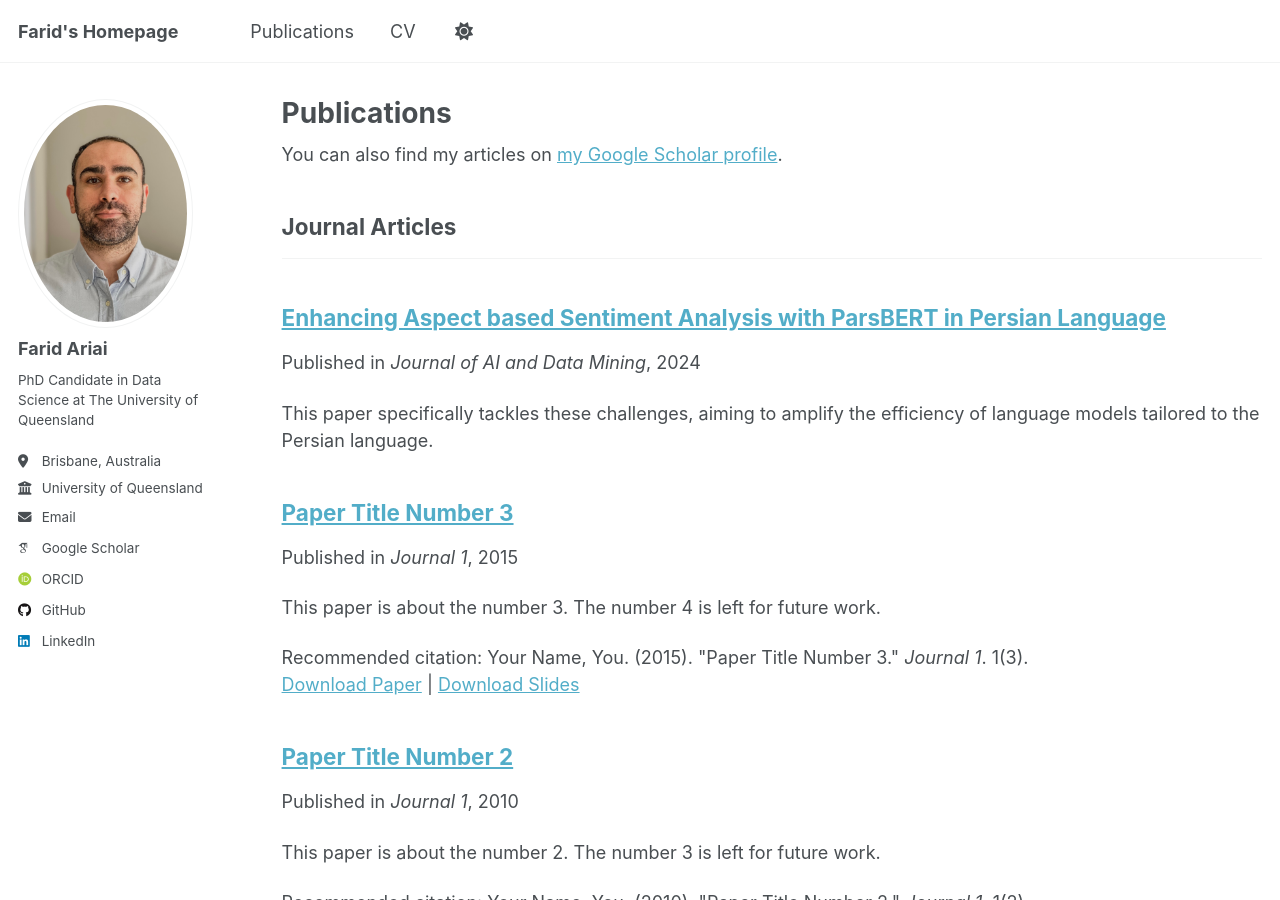
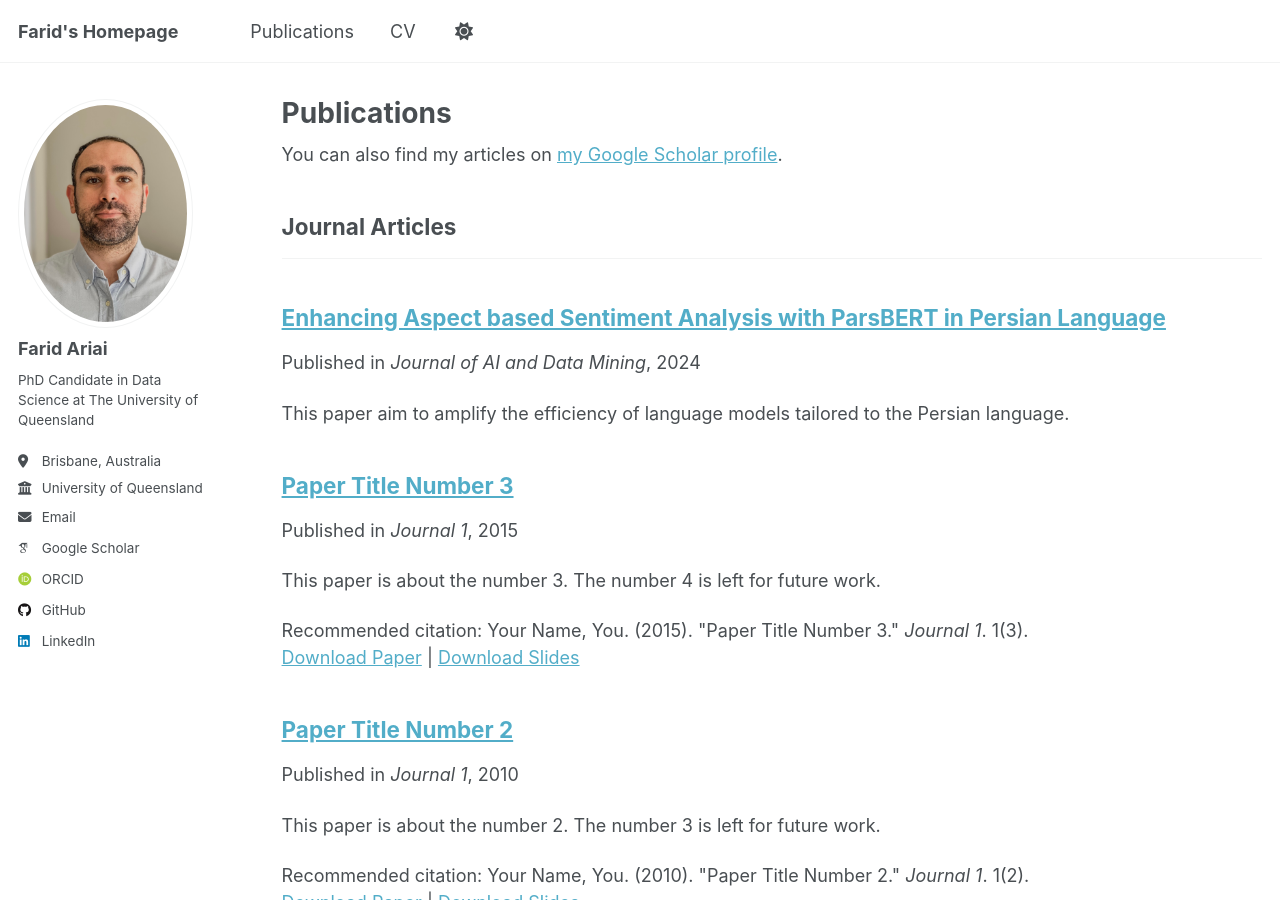
Before and after one commit to farid-ariai/farid-ariai.github.io, a Jekyll site: the page built from _pages/publications.html, in a window 1280 px wide and 900 px high. Built offline with Jekyll 4.4.1, drawn with Linux system fonts in a browser that asks for light colours; some web fonts are replaced; a script that is not in the unit is left out.

Commit message:
Update 2025-08-15-paper-title-number-6.md

```diff
--- a/_publications/2025-08-15-paper-title-number-6.md
+++ b/_publications/2025-08-15-paper-title-number-6.md
@@ -3,7 +3,7 @@ title: "Enhancing Aspect based Sentiment Analysis with ParsBERT in Persian Langu
 collection: publications
 category: manuscripts
 permalink: /publication/2025-08-15-paper-title-number-6
-excerpt: 'This paper specifically tackles these challenges, aiming to amplify the efficiency of language models tailored to the Persian language.'
+excerpt: 'This paper aim to amplify the efficiency of language models tailored to the Persian language.'
 date: 2024-01-01
 venue: 'Journal of AI and Data Mining'
 # paperurl: 'http://academicpages.github.io/files/paper3.pdf'
```
